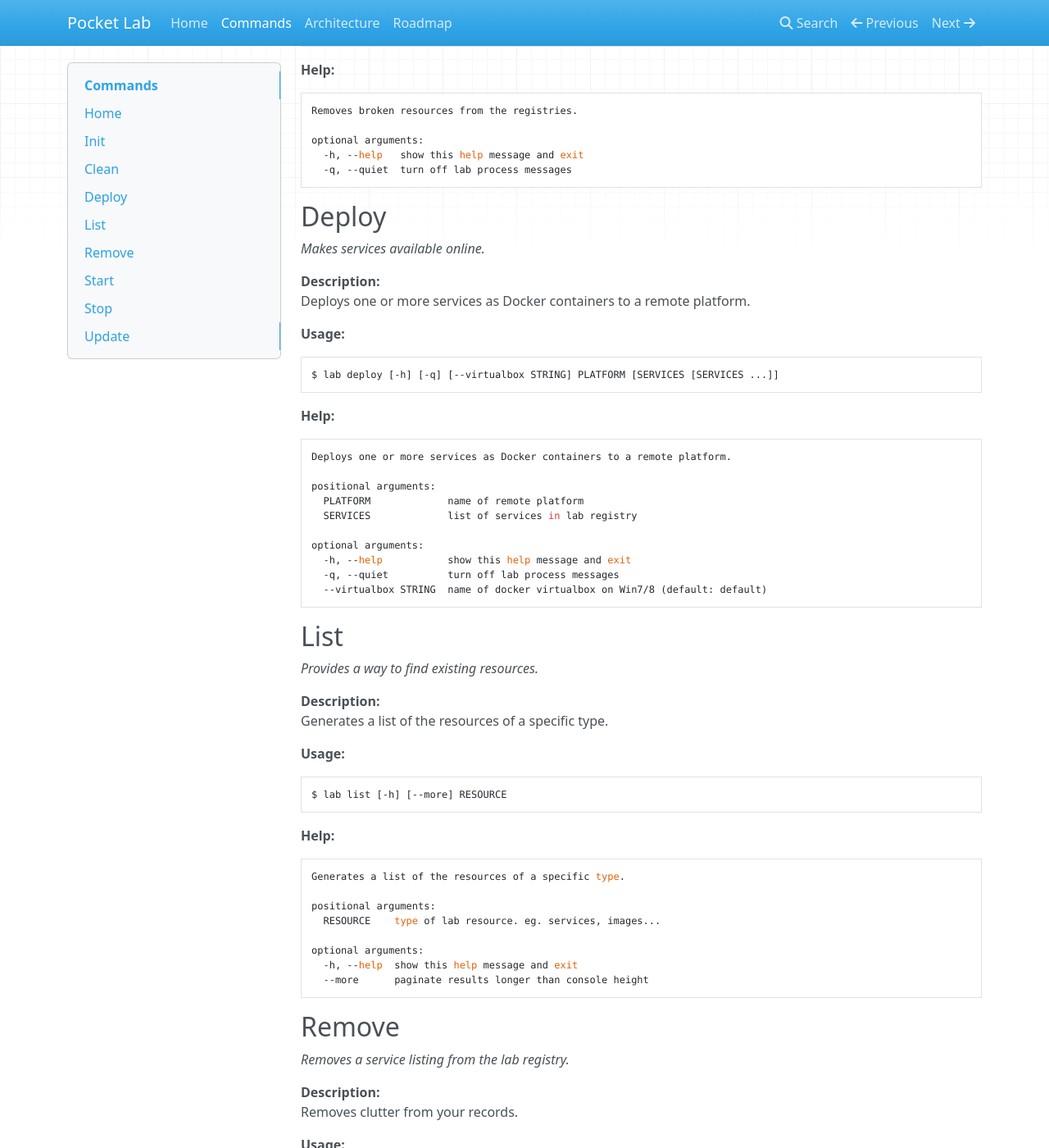
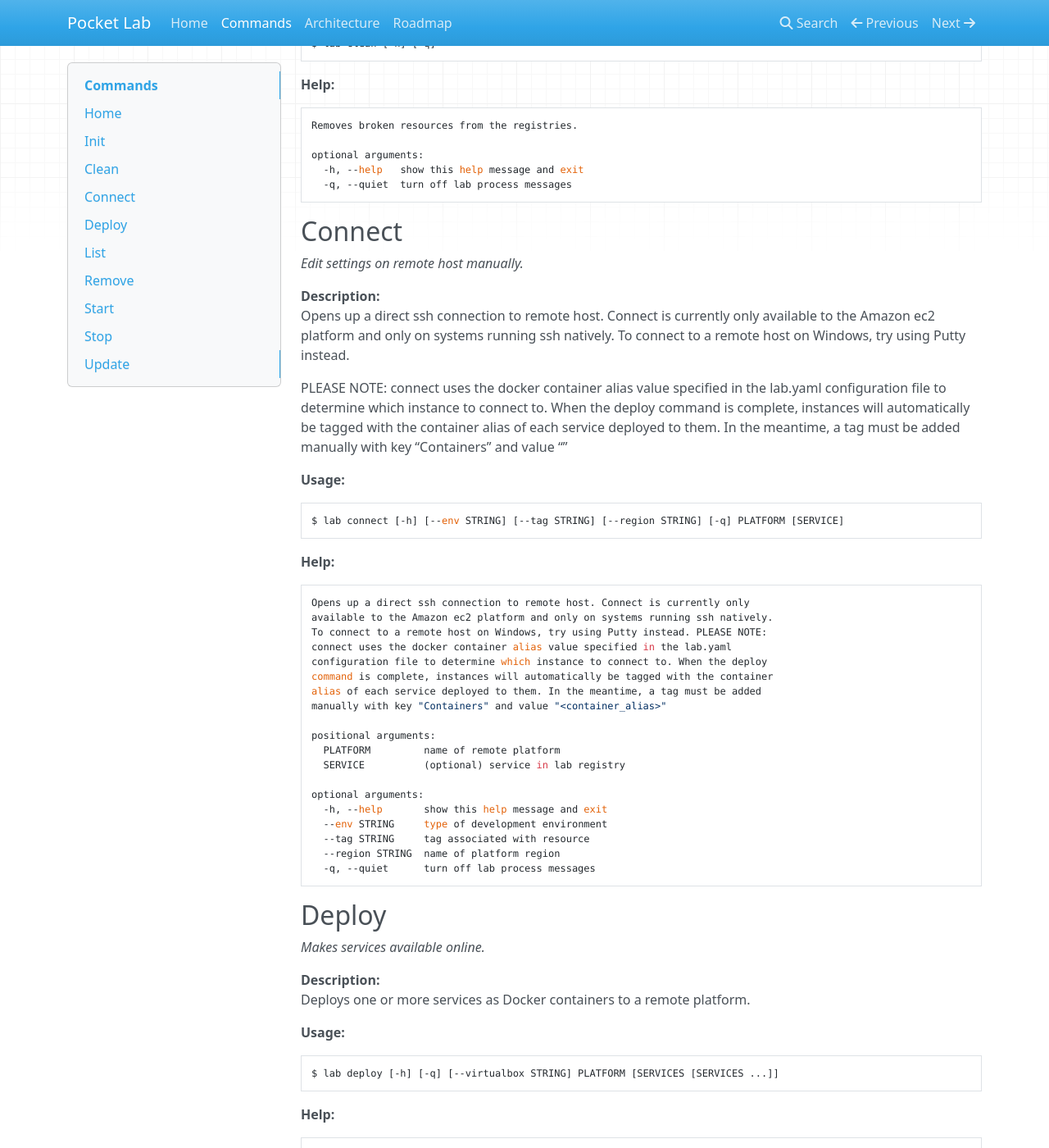
Before and after one commit to collectiveacuity/pocketLab, an MkDocs documentation site: the page built from docs/commands.md, in a window 1280 px wide and 1400 px high, scrolled down 1583 px. Shown: the whole window at 82% size. Built offline with MkDocs 1.6.1, drawn with Linux system fonts in a browser that asks for light colours; nearby versions of some CDN libraries; old or Windows-style settings are respelled for this version of MkDocs; some of the changed text lies outside the part shown.

````diff
--- a/docs/commands.md
+++ b/docs/commands.md
@@ -52,7 +52,8 @@
   --module STRING   name for python module
   --vcs STRING      VCS service to generate ignore file
   --license STRING  name of software license type
-  --heroku          add heroku config to cred folder
+  --heroku          add heroku config to .lab folder
+  --aws             add aws config to .lab folder
   -q, --quiet       turn off lab process messages
 ```
 
@@ -74,6 +75,42 @@
 optional arguments:
   -h, --help   show this help message and exit
   -q, --quiet  turn off lab process messages
+```
+
+
+## Connect
+_Edit settings on remote host manually._
+
+**Description:**
+Opens up a direct ssh connection to remote host. Connect is currently only available to the Amazon ec2 platform and only on systems running ssh natively. To connect to a remote host on Windows, try using Putty instead.
+
+PLEASE NOTE: connect uses the docker container alias value specified in the lab.yaml configuration file to determine which instance to connect to. When the deploy command is complete, instances will automatically be tagged with the container alias of each service deployed to them. In the meantime, a tag must be added manually with key "Containers" and value "<container_alias>"
+
+**Usage:**
+```bash
+$ lab connect [-h] [--env STRING] [--tag STRING] [--region STRING] [-q] PLATFORM [SERVICE]
+```
+**Help:**
+```bash
+Opens up a direct ssh connection to remote host. Connect is currently only
+available to the Amazon ec2 platform and only on systems running ssh natively.
+To connect to a remote host on Windows, try using Putty instead. PLEASE NOTE:
+connect uses the docker container alias value specified in the lab.yaml
+configuration file to determine which instance to connect to. When the deploy
+command is complete, instances will automatically be tagged with the container
+alias of each service deployed to them. In the meantime, a tag must be added
+manually with key "Containers" and value "<container_alias>"
+
+positional arguments:
+  PLATFORM         name of remote platform
+  SERVICE          (optional) service in lab registry
+
+optional arguments:
+  -h, --help       show this help message and exit
+  --env STRING     type of development environment
+  --tag STRING     tag associated with resource
+  --region STRING  name of platform region
+  -q, --quiet      turn off lab process messages
 ```
 
 
@@ -106,7 +143,7 @@
 _Provides a way to find existing resources._
 
 **Description:**
-Generates a list of the resources of a specific type.
+Generates a list of the resources of a specific type. Only the service resource type is supported, but docker oriented and remote host kinds of resources are coming.
 
 **Usage:**
 ```bash
@@ -114,7 +151,9 @@
 ```
 **Help:**
 ```bash
-Generates a list of the resources of a specific type.
+Generates a list of the resources of a specific type. Only the service resource
+type is supported, but docker oriented and remote host kinds of resources are
+coming.
 
 positional arguments:
   RESOURCE    type of lab resource. eg. services, images...
````
Also changed, not shown: other parts of docs/commands.md (+1 -1 lines), docs/roadmap.md (+1 -1 lines), 5 other files.
